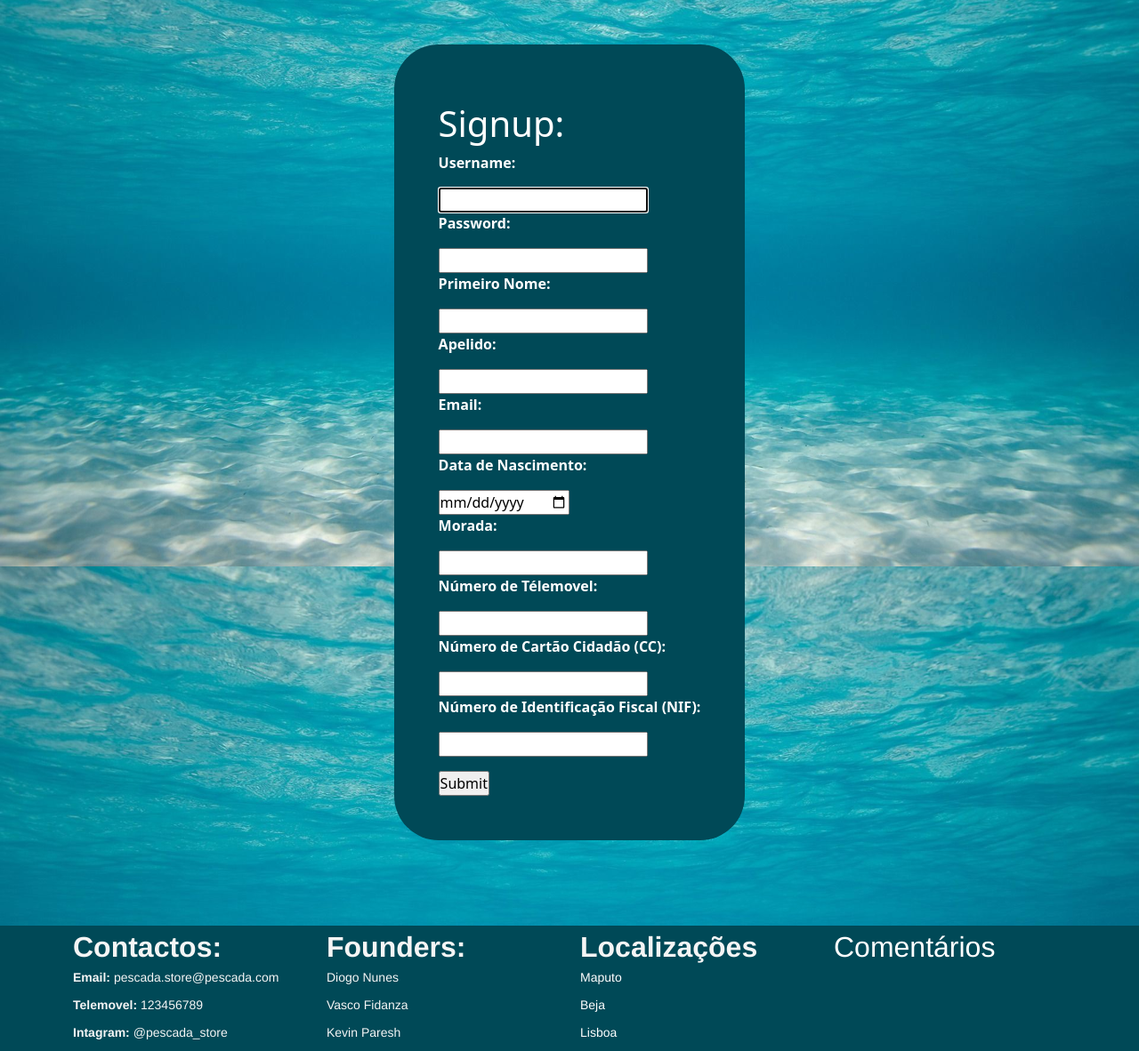
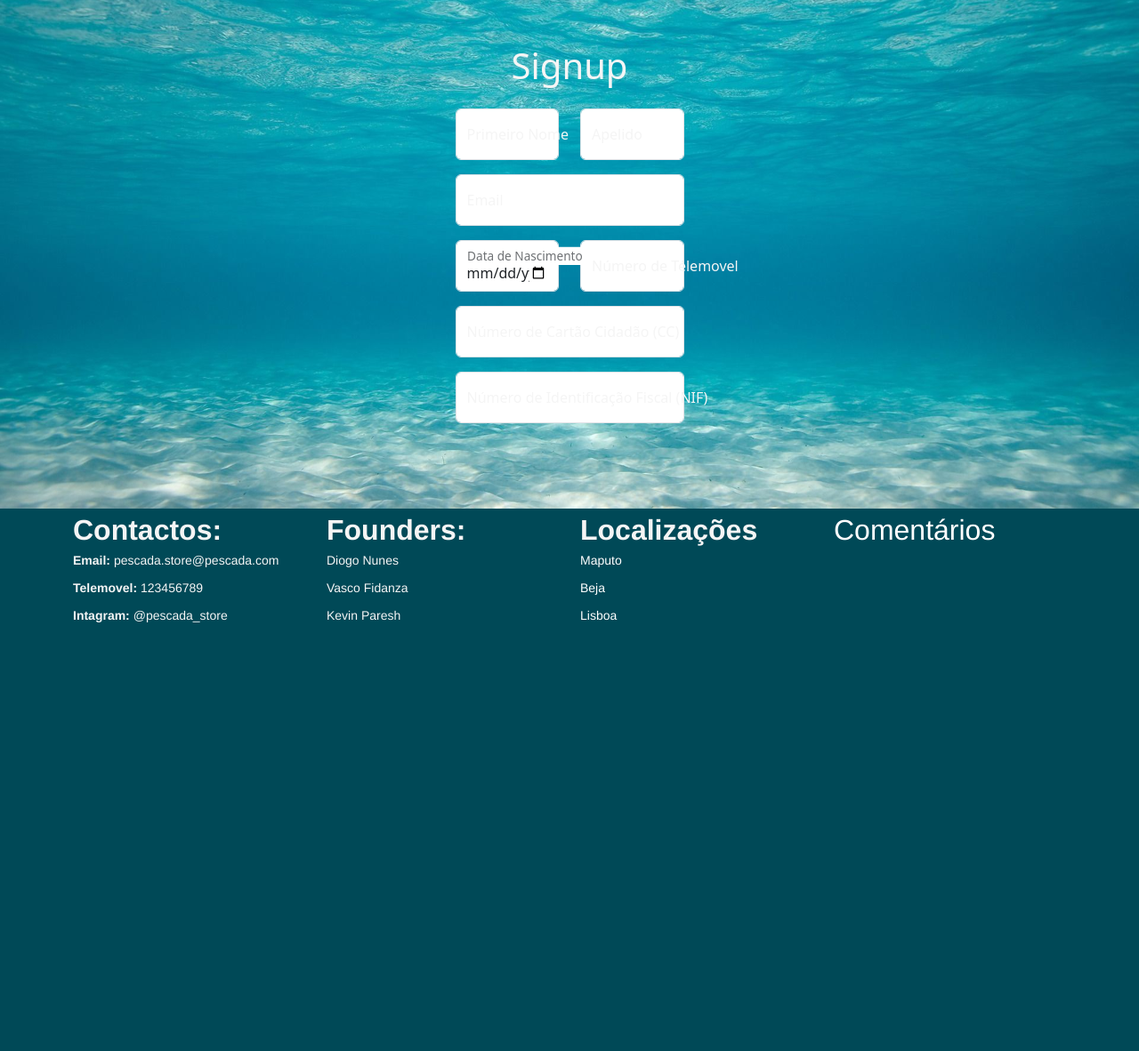
Before and after one commit to DiogoNunesDev/Clothing-Web-Site, a Django app: page /signup/ in a window 1280 px wide. Shown: the part 163-1345 px from the top of the page at 89% size. After the commit the page ends 863 px from the top, so only its background shows below. Run offline with Django 4.2, Linux system fonts and the light colour scheme.

Commit message:
ajustes na BD again

```diff
--- a/templates/signup.html
+++ b/templates/signup.html
@@ -2,7 +2,7 @@
     {% block title %}Pescada Store: Signup Page{% endblock %}
 
     {% block conteudo %}
-        <div class="div_formulario">
+        <!--<div class="div_formulario">
             <form action="{% url 'signup_view' %}" method="post" class="form_type">
                 <h1>Signup:</h1>
                 {% csrf_token %}
@@ -38,5 +38,74 @@
                     form.classList.add('was-validated')
                 })
             </script>
+        </div>-->
+
+    <div class="container">
+      <div class="row justify-content-center">
+        <div class="col-lg-6 col-md-8">
+          <form action="{% url 'signup_view' %}" method="post" class="needs-validation" novalidate>
+            {% csrf_token %}
+            <h1 class="text-center mb-4">Signup</h1>
+            <div class="row">
+              <div class="col-md-6">
+                <div class="form-floating mb-3">
+                  <input type="text" name="primeiro_nome" class="form-control" id="floatingFirstName" placeholder=" " required>
+                  <label for="floatingFirstName">Primeiro Nome</label>
+                  <div class="invalid-feedback">
+                    O Primeiro Nome é obrigatório.
+                  </div>
+                </div>
+              </div>
+              <div class="col-md-6">
+                <div class="form-floating mb-3">
+                  <input type="text" name="apelido" class="form-control" id="floatingLastName" placeholder=" " required>
+                  <label for="floatingLastName">Apelido</label>
+                  <div class="invalid-feedback">
+                    O Apelido é obrigatório.
+                  </div>
+                </div>
+              </div>
+            </div>
+            <div class="form-floating mb-3">
+              <input type="email" name="email" class="form-control" id="floatingEmail" placeholder=" " required>
+              <label for="floatingEmail">Email</label>
+              <div class="invalid-feedback">
+                O Email é obrigatório.
+              </div>
+            </div>
+            <div class="row">
+              <div class="col-md-6">
+                <div class="form-floating mb-3">
+                  <input type="date" name="data_nascimento" class="form-control" id="floatingBirthDate" placeholder=" " required>
+                  <label for="floatingBirthDate">Data de Nascimento</label>
+                  <div class="invalid-feedback">
+                    A Data de Nascimento é obrigatória.
+                  </div>
+                </div>
+              </div>
+              <div class="col-md-6">
+                <div class="form-floating mb-3">
+                  <input type="number" name="numero_telemovel" class="form-control" id="floatingPhoneNumber" placeholder=" " required>
+                  <label for="floatingPhoneNumber">Número de Télemovel</label>
+                  <div class="invalid-feedback">
+                    O Número de Télemovel é obrigatório.
+                  </div>
+                </div>
+              </div>
+            </div>
+            <div class="form-floating mb-3">
+              <input type="number" name="num_cartao_cidadao" class="form-control" id="floatingCC" placeholder=" " required>
+              <label for="floatingCC">Número de Cartão Cidadão (CC)</label>
+              <div class="invalid-feedback">
+                O Número de Cartão Cidadão (CC) é obrigatório.
+              </div>
+            </div>
+            <div class="form-floating mb-3">
+              <input type="number" name="nif" class="form-control" id="floatingNIF" placeholder=" " required>
+              <label for="floatingNIF">Número de Identificação Fiscal (NIF)</label>
+            </div>
+          </form>
         </div>
-    {% endblock %}
+      </div>
+    </div>
+{% endblock %}
```
Also changed, not shown: db.sqlite3.
